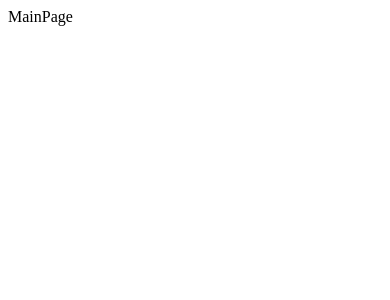
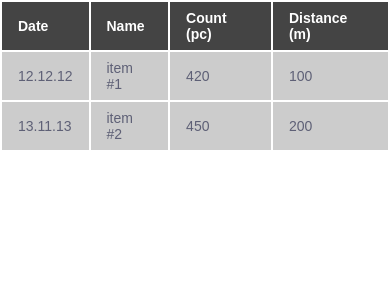
Before and after one commit to Fpsska/Database-seacher, a React (Create React App) app: page / in a window 390 px wide. Shown: the top 300 px of the page. Built offline with nearby package versions, Linux system fonts and the light colour scheme.

Commit message:
feat: create tableSlice.ts, tableSliceTypes.ts files, configure store.ts & create Table, TableTemplate components, use in MainPage.tsx

```diff
--- /dev/null
+++ b/src/Types/tableSliceTypes.ts
@@ -0,0 +1,7 @@
+export interface ItableData {
+    id: number,
+    date: string,
+    name: string,
+    count: number
+    distance: number
+}
--- /dev/null
+++ b/src/app/slices/tableSlice.ts
@@ -0,0 +1,36 @@
+import { createSlice } from '@reduxjs/toolkit';
+
+import { ItableData } from '../../Types/tableSliceTypes';
+
+interface tableSliceTypes {
+    tableData: ItableData[]
+}
+
+const initialState: tableSliceTypes = {
+    tableData: [
+        {
+            id: 1,
+            date: '12.12.12',
+            name: 'item #1',
+            count: 420,
+            distance: 100
+        },
+        {
+            id: 2,
+            name: 'item #2',
+            date: '13.11.13',
+            count: 450,
+            distance: 200
+        }
+    ]
+};
+
+const tableSlice = createSlice({
+    name: 'tableSlice',
+    initialState,
+    reducers: {}
+});
+
+export const { } = tableSlice.actions;
+
+export default tableSlice.reducer;
--- a/src/app/store.ts
+++ b/src/app/store.ts
@@ -1,8 +1,10 @@
 import { configureStore, ThunkAction, Action } from '@reduxjs/toolkit';
 
+import tableSlice from '../app/slices/tableSlice';
 
 export const store = configureStore({
   reducer: {
+    tableSlice: tableSlice
   }
 });
 
--- a/src/assets/style.scss
+++ b/src/assets/style.scss
@@ -0,0 +1,46 @@
+*,
+*:before,
+*::after {
+    box-sizing: border-box;
+}
+
+ul,
+li {
+    padding: 0;
+    margin: 0;
+    list-style: none;
+}
+
+button {
+    border: none;
+    outline: none;
+    cursor: pointer;
+    padding: 0;
+}
+
+input {
+    outline: none;
+    cursor: pointer;
+}
+
+a {
+    text-decoration: none;
+    cursor: pointer;
+}
+
+html,
+body {
+    height: 100%;
+}
+
+body {
+    background-color: #ffff;
+    position: relative;
+    color: #5e6076;
+    font-family: Ubuntu, sans-serif;
+    font-size: 14px;
+    padding: 0;
+    margin: 0;
+}
+
+// /.NULLSTYLES
--- /dev/null
+++ b/src/components/Table/Table.tsx
@@ -0,0 +1,43 @@
+import React from 'react';
+
+import { useAppSelector } from '../../app/hooks';
+
+import { ItableData } from '../../Types/tableSliceTypes';
+
+import TableTemplate from './TableTemplate';
+
+
+import './table.scss';
+
+const Table: React.FC = () => {
+
+    const { tableData } = useAppSelector(state => state.tableSlice);
+
+    return (
+        <table className="table">
+            <thead>
+                <tr>
+                    <th>Date</th>
+                    <th>Name</th>
+                    <th>Count (pc)</th>
+                    <th>Distance (m)</th>
+                </tr>
+            </thead>
+            <tbody>
+                {tableData.map((item: ItableData) => {
+                    return (
+                        <TableTemplate
+                            key={item.id}
+                            date={item.date}
+                            name={item.name}
+                            count={item.count}
+                            distance={item.distance}
+                        />
+                    );
+                })}
+            </tbody>
+        </table>
+    );
+};
+
+export default Table;
--- /dev/null
+++ b/src/components/Table/TableTemplate.tsx
@@ -0,0 +1,29 @@
+import React from 'react';
+
+interface propTypes {
+    date: string,
+    name: string,
+    count: number
+    distance: number
+}
+
+const TableTemplate: React.FC<propTypes> = (props) => {
+
+    const {
+        date,
+        name,
+        count,
+        distance
+    } = props;
+
+    return (
+        <tr>
+            <td>{date}</td>
+            <td>{name}</td>
+            <td>{count}</td>
+            <td>{distance}</td>
+        </tr>
+    );
+};
+
+export default TableTemplate;
--- /dev/null
+++ b/src/components/Table/table.scss
@@ -0,0 +1,14 @@
+td,
+th {
+    text-align: left;
+    padding: 0.5rem 1rem;
+}
+
+tbody tr {
+    background-color: #ccc;
+}
+
+th {
+    background: #444;
+    color: #fff;
+}
--- a/src/components/pages/MainPage.tsx
+++ b/src/components/pages/MainPage.tsx
@@ -1,8 +1,10 @@
 import React from 'react';
+
+import Table from '../Table/Table';
 
 const MainPage: React.FC = () => {
     return (
-        <div>MainPage</div>
+        <Table/>
     );
 };
 
```
